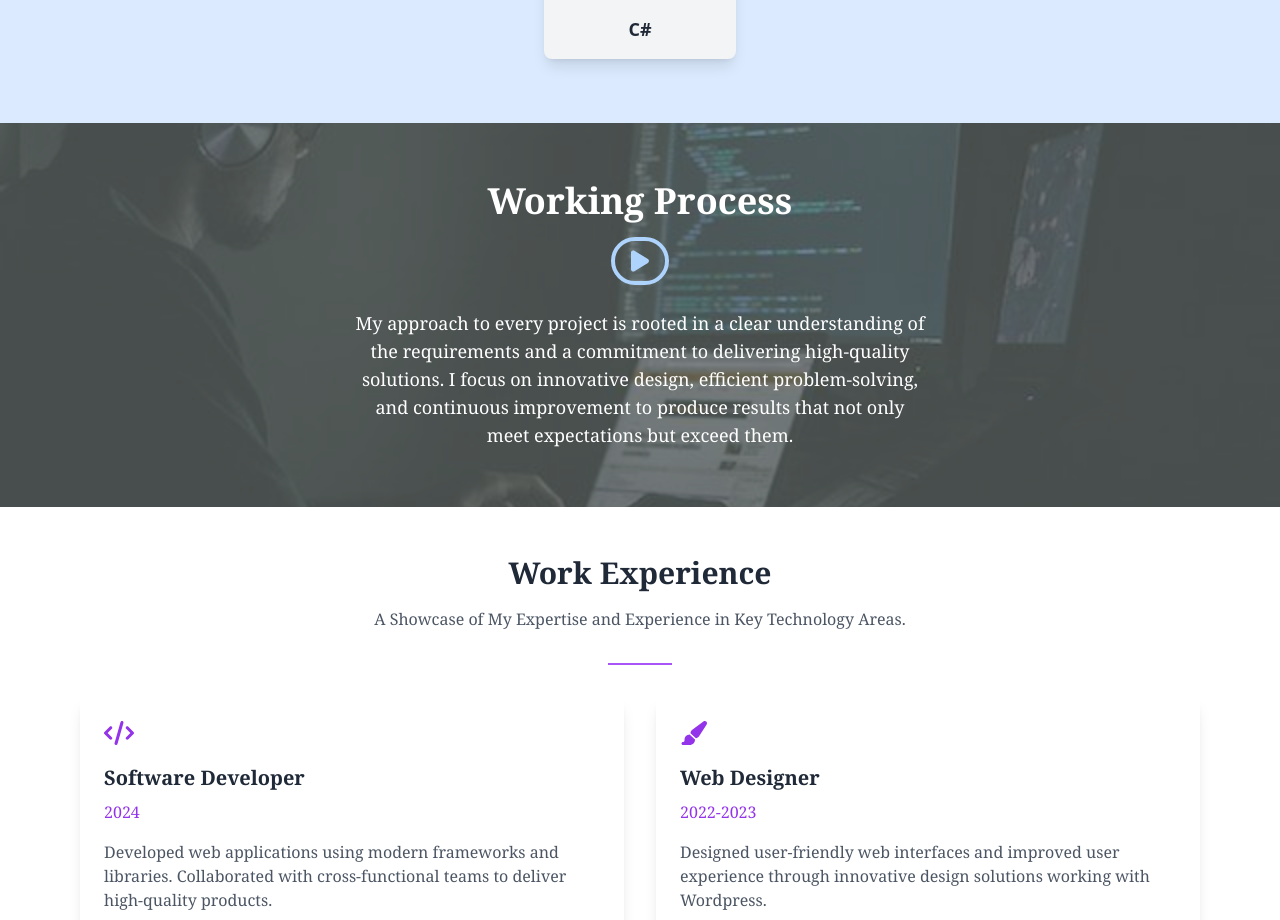
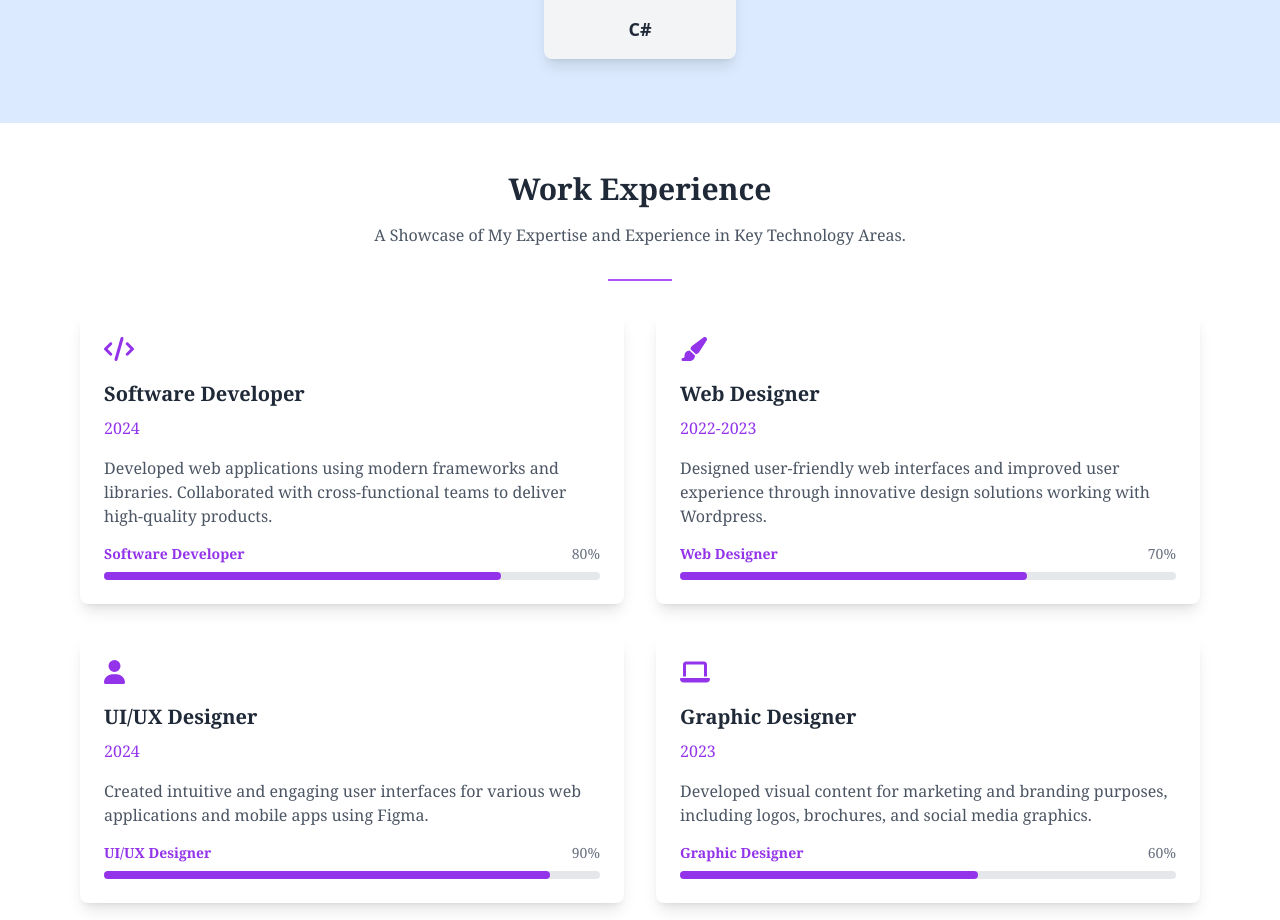
Before and after one commit to Elisha-Kiplangat/Portfolio-Website, a React (Vite) app: page / in a window 1280 px wide. Shown: the part 2281-3201 px from the top of the page. Built offline with nearby package versions, Linux system fonts and the light colour scheme.

Commit message:
removed working process

```diff
--- a/src/App.tsx
+++ b/src/App.tsx
@@ -9,7 +9,7 @@ import Hero from './components/Hero'
 import Nav from './components/Nav'
 import Services from './components/Services'
 import Skills from './components/Skills'
-import WorkingProcess from './components/WorkingProcess'
+// import WorkingProcess from './components/WorkingProcess'
 
 function App() {
 
@@ -20,7 +20,7 @@ function App() {
       <About />
       <Education />
       <Skills />
-      <WorkingProcess />
+      {/* <WorkingProcess /> */}
       <Experience />
       <Services />
       <Certification />
```
